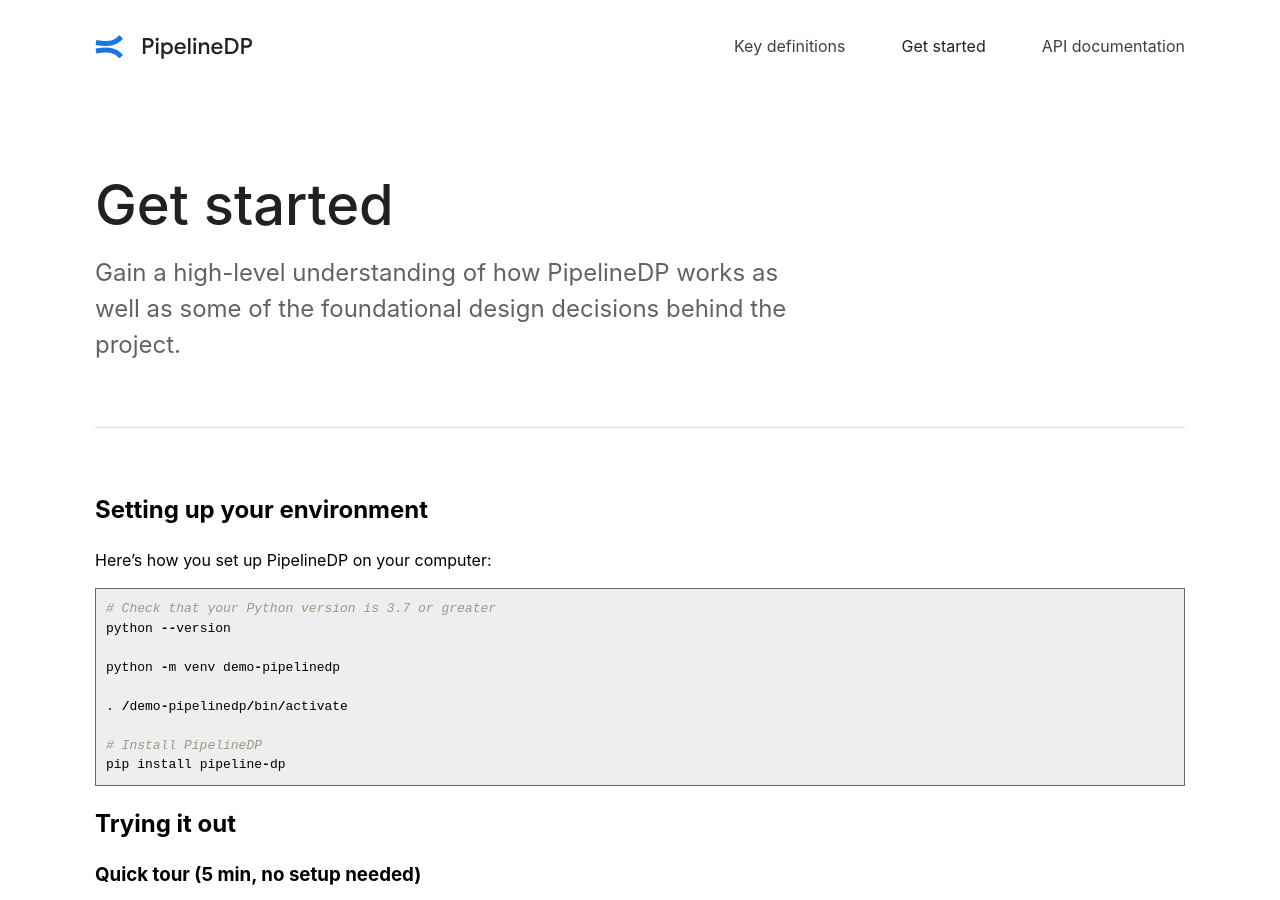
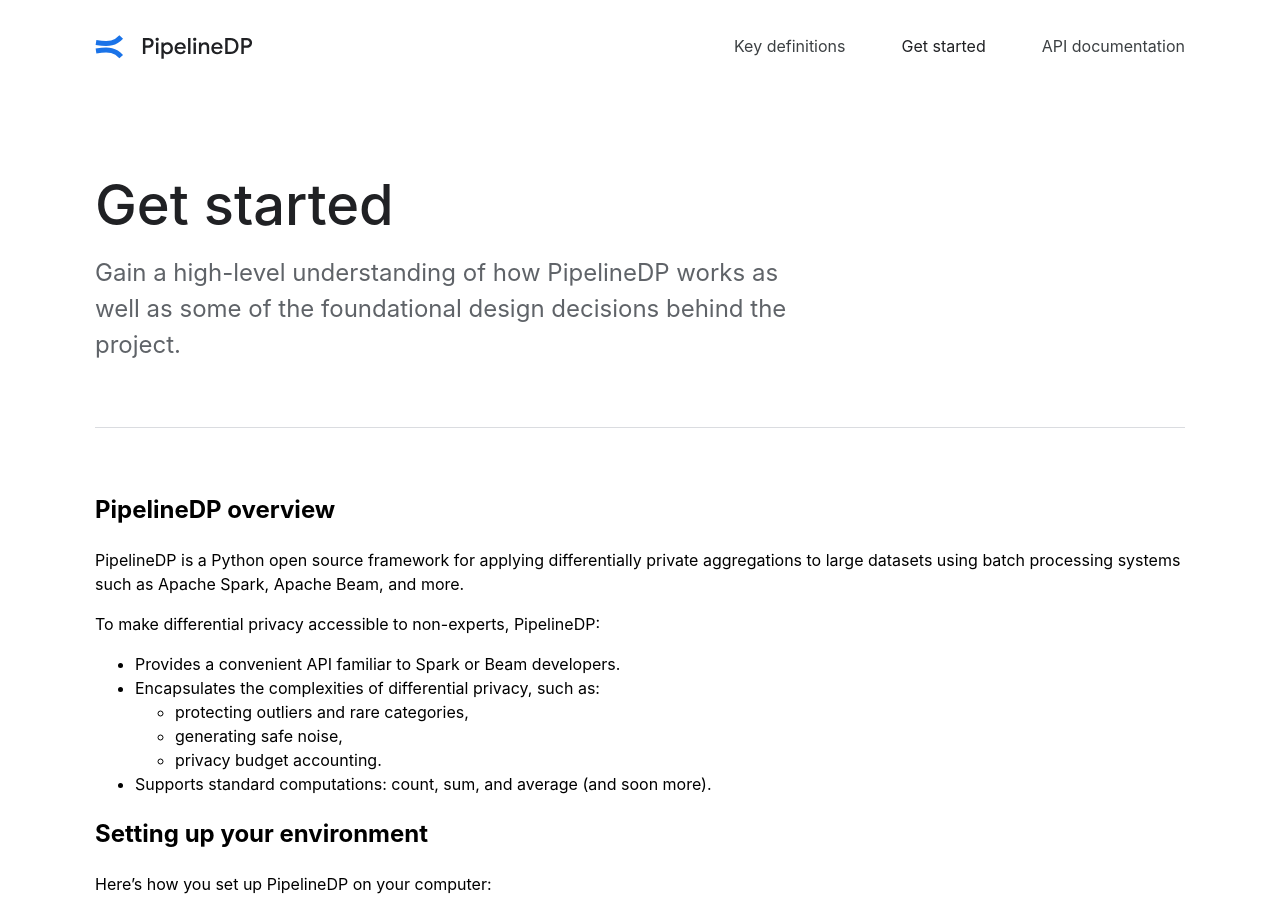
Before and after one commit to OpenMined/PipelineDP, a Jekyll site: the page built from get-started.md, in a window 1280 px wide and 900 px high. Built offline with Jekyll 4.4.1, drawn with Linux system fonts in a browser that asks for light colours.

Commit message:
Add overview of PipelineDP to "Getting Started".

```diff
--- a/get-started.md
+++ b/get-started.md
@@ -5,6 +5,21 @@
   Gain a high-level understanding of how PipelineDP works as well as some of the
   foundational design decisions behind the project.
 ---
+
+# PipelineDP overview
+
+PipelineDP is a Python open source framework for applying differentially private aggregations to
+large datasets using batch processing systems such as Apache Spark, Apache Beam, and more.
+
+To make differential privacy accessible to non-experts, PipelineDP:
+
+* Provides a convenient API familiar to Spark or Beam developers.
+* Encapsulates the complexities of differential privacy, such as:
+  * protecting outliers and rare categories,
+  * generating safe noise,
+  * privacy budget accounting.
+* Supports standard computations: count, sum, and average (and soon more).
+
 
 # Setting up your environment
 Here’s how you set up PipelineDP on your computer:
```
